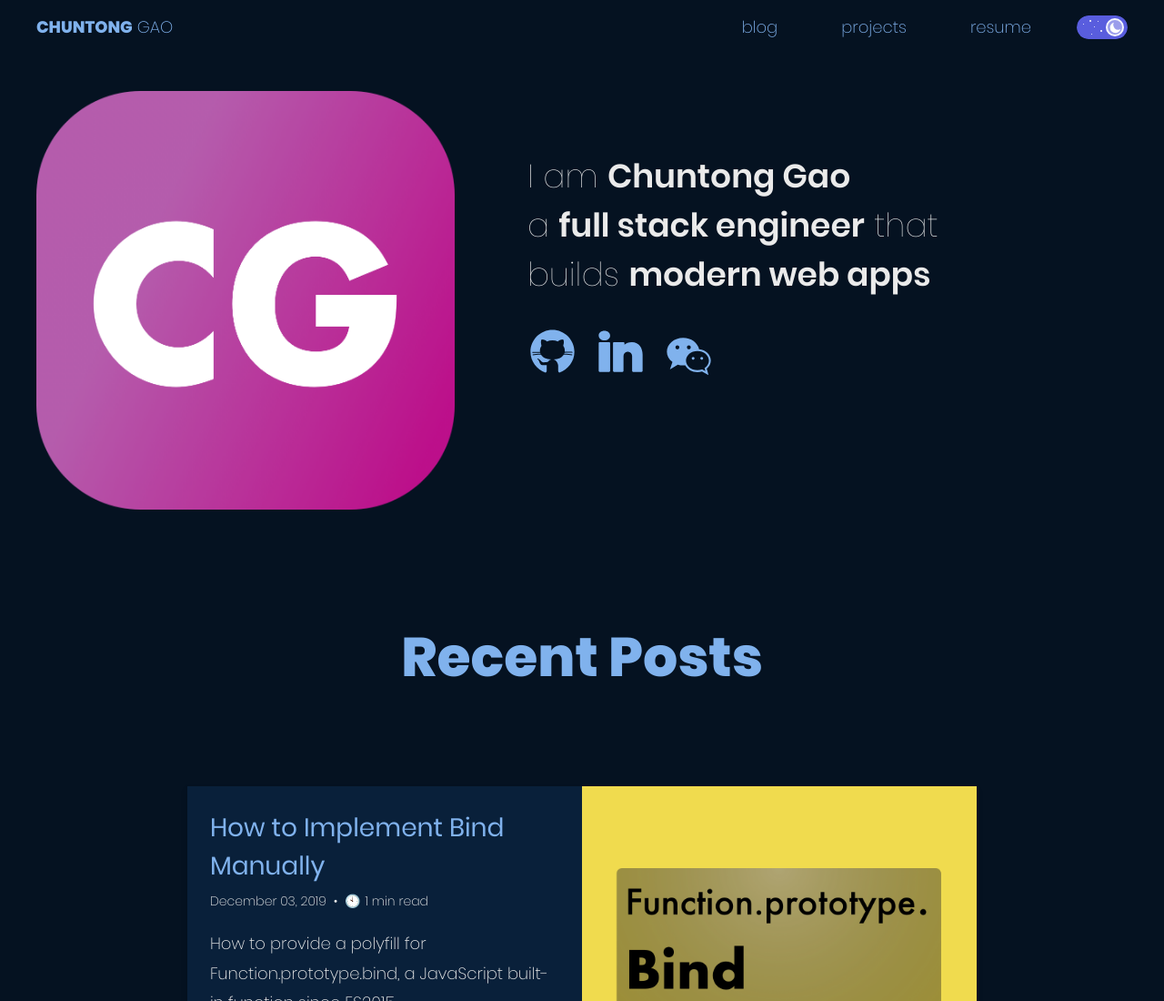
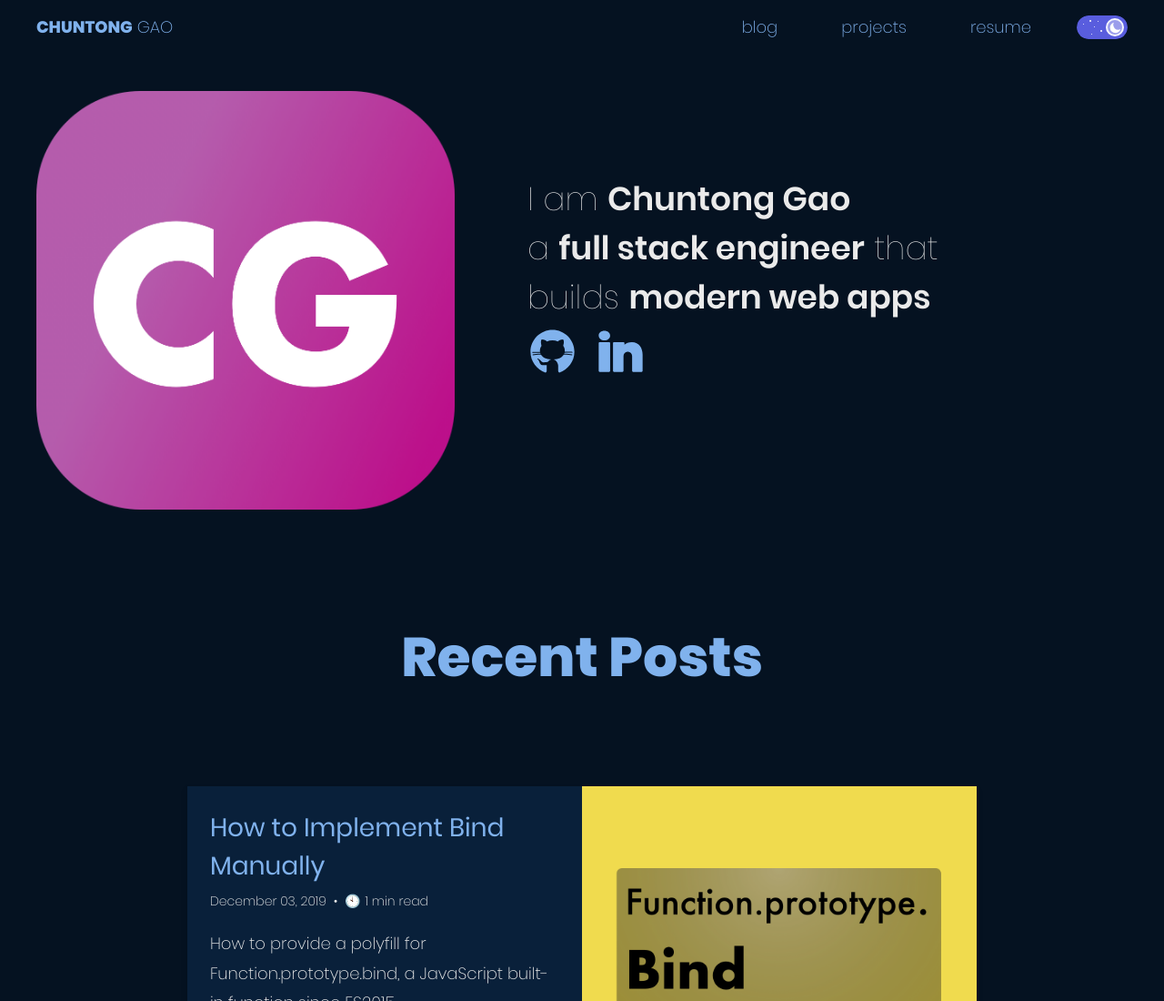
Before and after one commit to cccttt10/my-site, a Gatsby site: page / in a window 1280 px wide. Shown: the top 1100 px of the page at 91% size. Built offline with nearby package versions, Linux system fonts and the light colour scheme; Gatsby itself is replaced by a stand-in of ours; some packages are replaced by stand-ins of ours.

Commit message:
remove wechat icon

```diff
--- a/src/pages/index.tsx
+++ b/src/pages/index.tsx
@@ -7,7 +7,7 @@ import BlogList from '../components/BlogList';
 import { Button, Divider, PageWrapper } from '../components/Common';
 import Github from '../components/icons/Github';
 import Linkedin from '../components/icons/Linkedin';
-import Wechat from '../components/icons/Wechat';
+// import Wechat from '../components/icons/Wechat';
 import Layout from '../components/Layout';
 import Link from '../components/Link';
 import { Title } from '../components/Typography';
@@ -232,12 +232,12 @@ const SocialMediaGroup = (): JSX.Element => {
         {
             link: 'https://www.linkedin.com/in/chuntonggao',
             icon: <Linkedin iconFill={iconFill} />
-        },
-        {
-            link:
-                'https://drive.google.com/file/d/1z4rsOkDIcYN-tlRhIo-7ye0-2ACRuPYA/view?usp=sharing',
-            icon: <Wechat iconFill={iconFill} />
         }
+        // {
+        //     link:
+        //         'https://drive.google.com/file/d/1z4rsOkDIcYN-tlRhIo-7ye0-2ACRuPYA/view?usp=sharing',
+        //     icon: <Wechat iconFill={iconFill} />
+        // }
     ];
 
     return (
```
